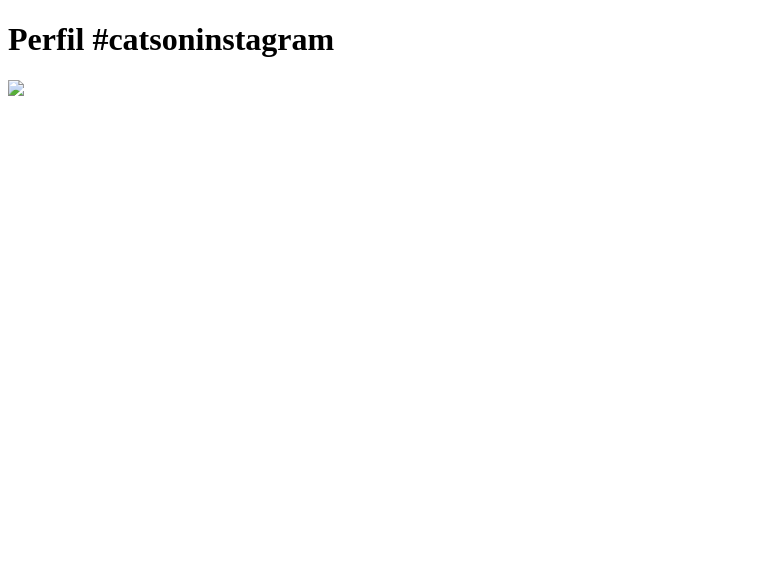
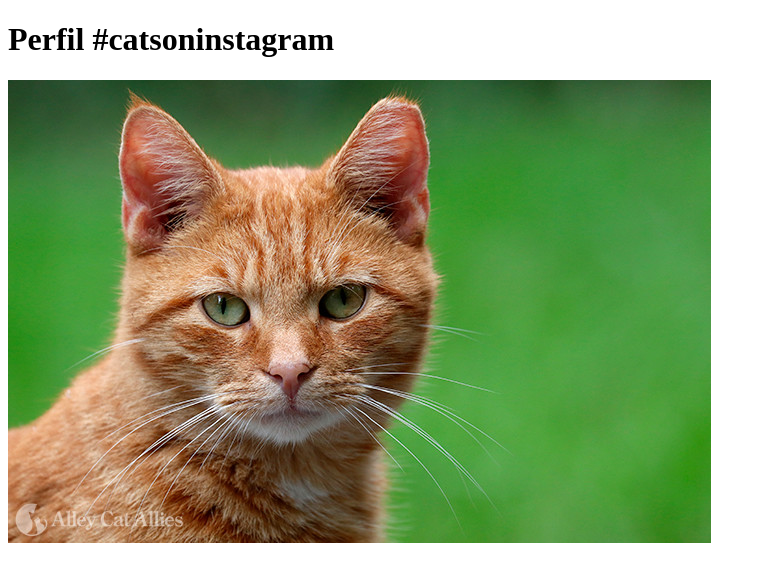
Before and after one commit to ferfahl/WomakersCode_course_web, a plain HTML site: page unraveling_github/index.html in a window 1280 px wide. Shown: the whole page, without its empty margins (0-766 px from the left). Drawn offline with Linux system fonts and the light colour scheme.

Commit message:
index.html with right url as required

```diff
--- a/unraveling_github/index.html
+++ b/unraveling_github/index.html
@@ -6,6 +6,6 @@
 	</head>
 	<body>
 		<h1>Perfil #catsoninstagram</h1>
-		<img src="images/nome_da_sua_imagem.jpg" />
+		<img src="https://github.com/ferfahl/WomakersCode_course_web/blob/master/unraveling_github/images/FELV-cat.jpg?raw=true" />
 	</body>
 </html>
```
